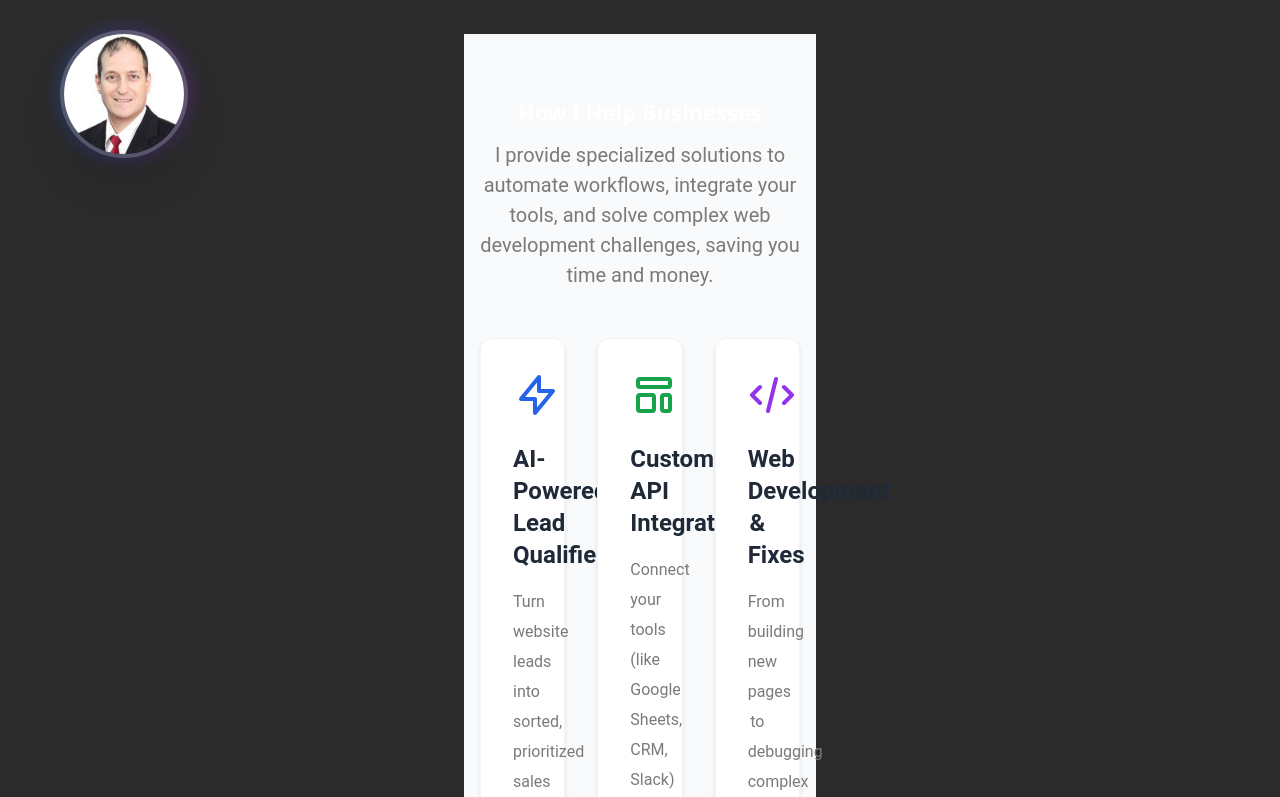
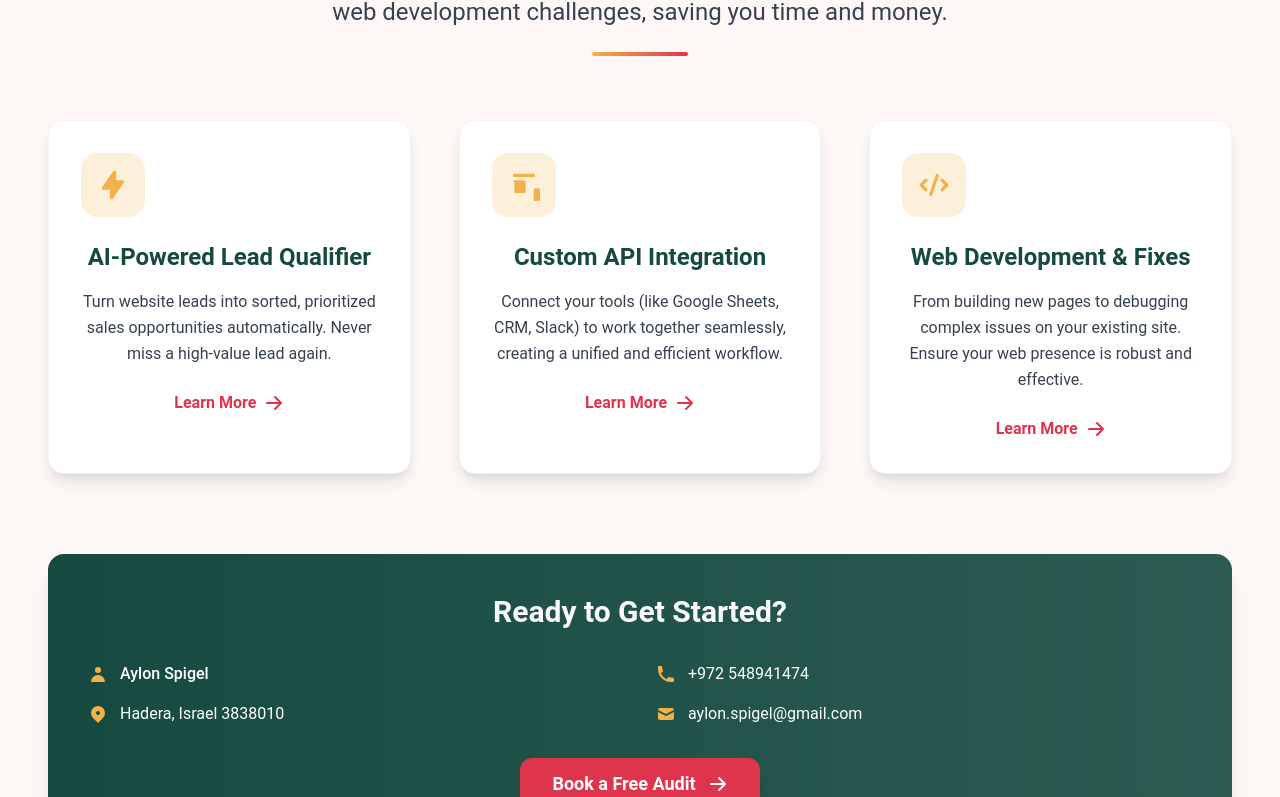
Before and after one commit to frontEndExpert/aylonspigel, a Next.js app: page / in a window 1280 px wide. Shown: the part 972-1769 px from the top of the page. Built offline with nearby package versions, Linux system fonts and the light colour scheme.

Commit message:
fix business and portfolio by ai with colors and responsive

```diff
--- a/src/components/Portfolio.jsx
+++ b/src/components/Portfolio.jsx
@@ -34,20 +34,20 @@ const Portfolio = () => {
   ];
 
   return (
-    <section className="py-8 sm:py-12 lg:py-16 bg-brand-neutral" id="proof">
-      <div className="container mx-auto px-4 sm:px-6 lg:px-8 max-w-7xl">
+    <section className="py-8 sm:py-12 lg:py-16 bg-brand-neutral w-full" id="proof">
+      <div className="w-full px-4 sm:px-6 lg:px-8 xl:px-12 2xl:px-16">
         {/* Header Section */}
         <div className="text-center mb-8 sm:mb-12 lg:mb-16">
           <h2 className="text-3xl sm:text-4xl lg:text-5xl font-bold text-brand-primary mb-4 sm:mb-6 leading-tight">
             See How I&apos;ve Helped Businesses Like Yours
           </h2>
-          <p className="text-lg sm:text-xl lg:text-2xl text-gray-700 max-w-4xl mx-auto leading-relaxed">
+          <p className="text-lg sm:text-xl lg:text-2xl text-gray-700 max-w-5xl mx-auto leading-relaxed">
             Don&apos;t just take my word for it. Explore these case studies to see the tangible results I&apos;ve delivered for clients.
           </p>
         </div>
 
         {/* Case Studies Grid */}
-        <div className="grid grid-cols-1 lg:grid-cols-2 gap-6 sm:gap-8 lg:gap-10">
+        <div className="grid grid-cols-1 md:grid-cols-2 xl:grid-cols-2 2xl:grid-cols-2 gap-6 sm:gap-8 lg:gap-10 xl:gap-12 max-w-none">
           {caseStudies.map(study => (
             <div
               key={study.id}
@@ -151,8 +151,8 @@ const Portfolio = () => {
 
         {/* Demo Video Placeholder */}
         <div className="mt-12 sm:mt-16 lg:mt-20 text-center">
-          <div className="bg-white rounded-2xl p-8 sm:p-12 shadow-lg border border-gray-100">
-            <div className="max-w-4xl mx-auto">
+          <div className="bg-white rounded-2xl p-8 sm:p-12 shadow-lg border border-gray-100 w-full">
+            <div className="w-full max-w-6xl mx-auto">
               <h3 className="text-2xl sm:text-3xl font-bold text-brand-primary mb-4">
                 See It In Action
               </h3>
--- a/src/components/business.jsx
+++ b/src/components/business.jsx
@@ -1,174 +1,160 @@
-import React, {useState} from 'react';
+import React from 'react';
 import Image from 'next/image';
 
 const Business = ({ data }) => {
-	const [pic, setPic] = useState(0);
-
-	if (data) {
-		var name = data.name;
-		var profilepic = '/static/images/' + data.image;
-		var street = data.address.street;
-		var city = data.address.city;
-		var state = data.address.state;
-		var zip = data.address.zip;
-		var phone = data.phone;
-		var email = data.email;
-		var resumeDownload = data.resumedownload;
-	}
-
-	const pictures=['doctor6.png','Inanna.jpg','slaves1.jpg','landing3.png','logo1.png','townhead.png']
-
-	function waitXSeconds(x) {
-		return new Promise(resolve => {
-		  setTimeout(() => {
-			resolve();
-		  }, x * 1000);
-		});
-	  }
-
-	  function getImage() {
-		var pic = 0;
-		return pictures[pic];
-	  }
+	// Extract data with fallbacks
+	const name = data?.name || 'Aylon Spigel';
+	const profilepic = data?.image ? '/static/images/' + data.image : '/static/images/aylon.png';
+	const city = data?.address?.city || 'Your City';
+	const state = data?.address?.state || 'Your State';
+	const zip = data?.address?.zip || 'Your ZIP';
+	const phone = data?.phone || 'Your Phone';
+	const email = data?.email || 'your@email.com';
 
 	return (
-		<section id='about' className="py-20 bg-gradient-to-br from-gray-50 to-blue-50">
-			<div className="container mx-auto px-6">
-				<div className="max-w-6xl mx-auto">
+		<section id='services' className="py-8 sm:py-12 lg:py-16 bg-brand-neutral w-full">
+			<div className="w-full px-4 sm:px-6 lg:px-8 xl:px-12 2xl:px-16">
 				{/* Section Header */}
-					<div className="text-center mb-16">
-						<h2 className="text-4xl md:text-5xl font-bold text-gray-900 mb-4">
+				<div className="text-center mb-8 sm:mb-12 lg:mb-16">
+					<h2 className="text-3xl sm:text-4xl lg:text-5xl font-bold text-brand-primary mb-4 sm:mb-6 leading-tight">
 						How I Help Businesses
 					</h2>
-						<div className="w-24 h-1 bg-gradient-to-r from-blue-500 to-purple-500 mx-auto rounded-full"></div>
+					<p className="text-lg sm:text-xl lg:text-2xl text-gray-700 max-w-5xl mx-auto leading-relaxed">
+						I provide specialized solutions to automate workflows, integrate your tools, and solve complex web development challenges, saving you time and money.
+					</p>
+					<div className="w-24 h-1 bg-gradient-to-r from-brand-secondary to-brand-accent mx-auto rounded-full mt-6"></div>
 				</div>
 
-					<div className="grid lg:grid-cols-3 gap-12 items-start">
-						{/* Profile Image */}
-						<div className="lg:col-span-1 flex justify-center lg:justify-start">
-							<div className="relative group">
-								<div className="absolute -inset-2 bg-gradient-to-r from-blue-600 to-purple-600 rounded-full blur opacity-25 group-hover:opacity-75 transition duration-1000 group-hover:duration-200"></div>
-								<Image
-									className='profile-pic rounded-full relative ring-4 ring-white/20 shadow-2xl'
-									src={profilepic || '/static/images/aylon.png'}
-									alt="Aylon's Profile Pic"
-									width={200}
-									height={200}
-								/>
+				{/* Services Flex Container */}
+				<div className="flex flex-col lg:flex-row gap-6 sm:gap-8 lg:gap-10 xl:gap-12 max-w-none">
+					{/* Service Card 1: AI Lead Qualifier */}
+					<div className="flex-1 bg-white rounded-2xl shadow-lg hover:shadow-xl transition-all duration-300 transform hover:-translate-y-1 border border-gray-100 overflow-hidden">
+						<div className="p-6 sm:p-8">
+							<div className="flex items-center justify-center w-16 h-16 bg-brand-secondary/20 rounded-2xl mb-6">
+								<svg className="w-8 h-8 text-brand-secondary" fill="currentColor" viewBox="0 0 20 20">
+									<path fillRule="evenodd" d="M11.3 1.046A1 1 0 0112 2v5h4a1 1 0 01.82 1.573l-7 10A1 1 0 018 18v-5H4a1 1 0 01-.82-1.573l7-10a1 1 0 011.12-.38z" clipRule="evenodd" />
+								</svg>
+							</div>
+							<h3 className="text-xl sm:text-2xl font-bold text-brand-primary mb-4 leading-tight">
+								AI-Powered Lead Qualifier
+							</h3>
+							<p className="text-gray-700 mb-6 leading-relaxed">
+								Turn website leads into sorted, prioritized sales opportunities automatically. Never miss a high-value lead again.
+							</p>
+							<a
+								href="#contact"
+								className="inline-flex items-center text-brand-accent font-semibold hover:text-brand-accent/80 transition-colors duration-200"
+							>
+								Learn More
+								<svg className="w-5 h-5 ml-2" fill="currentColor" viewBox="0 0 20 20">
+									<path fillRule="evenodd" d="M10.293 3.293a1 1 0 011.414 0l6 6a1 1 0 010 1.414l-6 6a1 1 0 01-1.414-1.414L14.586 11H3a1 1 0 110-2h11.586l-4.293-4.293a1 1 0 010-1.414z" clipRule="evenodd" />
+								</svg>
+							</a>
 						</div>
 					</div>
 
-						{/* Main Content */}
-						<section className="services-section py-16 bg-gray-50">
-    <div className="container mx-auto px-4">
-        {/* Section Header */}
-        <div className="text-center mb-12">
-            <h2 className="text-4xl font-bold text-gray-800 mb-4">How I Help Businesses</h2>
-            <p className="text-xl text-gray-600 max-w-3xl mx-auto">
-                I provide specialized solutions to automate workflows, integrate your tools, and solve complex web
-                development challenges, saving you time and money.
-            </p>
-        </div>
-
-        {/* Services Grid */}
-        <div className="grid grid-cols-1 md:grid-cols-3 gap-8">
-            {/* Service Card 1: AI Lead Qualifier */}
-            <div className="service-card bg-white p-8 rounded-xl shadow-md hover:shadow-lg transition-shadow duration-300 border border-gray-100">
-                <div className="icon-container mb-6 text-blue-600">
-                    {/* Replace with your preferred icon from Lucide, Heroicons, etc. */}
-                    <svg xmlns="http://www.w3.org/2000/svg" className="h-12 w-12" fill="none" viewBox="0 0 24 24" stroke="currentColor">
-                        <path strokeLinecap="round" strokeLinejoin="round" strokeWidth={2} d="M13 10V3L4 14h7v7l9-11h-7z" />
+					{/* Service Card 2: API Integration */}
+					<div className="flex-1 bg-white rounded-2xl shadow-lg hover:shadow-xl transition-all duration-300 transform hover:-translate-y-1 border border-gray-100 overflow-hidden">
+						<div className="p-6 sm:p-8">
+							<div className="flex items-center justify-center w-16 h-16 bg-brand-secondary/20 rounded-2xl mb-6">
+								<svg className="w-8 h-8 text-brand-secondary" fill="currentColor" viewBox="0 0 20 20">
+									<path fillRule="evenodd" d="M3 4a1 1 0 011-1h12a1 1 0 110 2H4a1 1 0 01-1-1zm0 4a1 1 0 011-1h6a1 1 0 011 1v6a1 1 0 01-1 1H5a1 1 0 01-1-1v-6zM16 13a1 1 0 011-1h2a1 1 0 011 1v6a1 1 0 01-1 1h-2a1 1 0 01-1-1v-6z" clipRule="evenodd" />
 								</svg>
 							</div>
-                <h3 className="text-2xl font-semibold text-gray-800 mb-4">AI-Powered Lead Qualifier</h3>
-                <p className="text-gray-600 mb-6">
-                    Turn website leads into sorted, prioritized sales opportunities automatically. Never miss a high-value lead again.
+							<h3 className="text-xl sm:text-2xl font-bold text-brand-primary mb-4 leading-tight">
+								Custom API Integration
+							</h3>
+							<p className="text-gray-700 mb-6 leading-relaxed">
+								Connect your tools (like Google Sheets, CRM, Slack) to work together seamlessly, creating a unified and efficient workflow.
 							</p>
-                <a href="#contact" className="text-blue-600 font-medium hover:text-blue-800 inline-flex items-center">
+							<a
+								href="#contact"
+								className="inline-flex items-center text-brand-accent font-semibold hover:text-brand-accent/80 transition-colors duration-200"
+							>
 								Learn More
-                    <svg xmlns="http://www.w3.org/2000/svg" className="h-5 w-5 ml-1" viewBox="0 0 20 20" fill="currentColor">
-                        <path fillRule="evenodd" d="M12.293 5.293a1 1 0 011.414 0l4 4a1 1 0 010 1.414l-4 4a1 1 0 01-1.414-1.414L14.586 11H3a1 1 0 110-2h11.586l-2.293-2.293a1 1 0 010-1.414z" clipRule="evenodd" />
+								<svg className="w-5 h-5 ml-2" fill="currentColor" viewBox="0 0 20 20">
+									<path fillRule="evenodd" d="M10.293 3.293a1 1 0 011.414 0l6 6a1 1 0 010 1.414l-6 6a1 1 0 01-1.414-1.414L14.586 11H3a1 1 0 110-2h11.586l-4.293-4.293a1 1 0 010-1.414z" clipRule="evenodd" />
 								</svg>
 							</a>
 						</div>
-
-            {/* Service Card 2: API Integration */}
-            <div className="service-card bg-white p-8 rounded-xl shadow-md hover:shadow-lg transition-shadow duration-300 border border-gray-100">
-                <div className="icon-container mb-6 text-green-600">
-                    <svg xmlns="http://www.w3.org/2000/svg" className="h-12 w-12" fill="none" viewBox="0 0 24 24" stroke="currentColor">
-                        <path strokeLinecap="round" strokeLinejoin="round" strokeWidth={2} d="M4 5a1 1 0 011-1h14a1 1 0 011 1v2a1 1 0 01-1 1H5a1 1 0 01-1-1V5zM4 13a1 1 0 011-1h6a1 1 0 011 1v6a1 1 0 01-1 1H5a1 1 0 01-1-1v-6zM16 13a1 1 0 011-1h2a1 1 0 011 1v6a1 1 0 01-1 1h-2a1 1 0 01-1-1v-6z" />
-                    </svg>
-                </div>
-                <h3 className="text-2xl font-semibold text-gray-800 mb-4">Custom API Integration</h3>
-                <p className="text-gray-600 mb-6">
-                    Connect your tools (like Google Sheets, CRM, Slack) to work together seamlessly, creating a unified and efficient workflow.
-                </p>
-                <a href="#contact" className="text-green-600 font-medium hover:text-green-800 inline-flex items-center">
-                    Learn More
-                    <svg xmlns="http://www.w3.org/2000/svg" className="h-5 w-5 ml-1" viewBox="0 0 20 20" fill="currentColor">
-                        <path fillRule="evenodd" d="M12.293 5.293a1 1 0 011.414 0l4 4a1 1 0 010 1.414l-4 4a1 1 0 01-1.414-1.414L14.586 11H3a1 1 0 110-2h11.586l-2.293-2.293a1 1 0 010-1.414z" clipRule="evenodd" />
-                    </svg>
-                </a>
 					</div>
 
 					{/* Service Card 3: Web Dev & Fixes */}
-            <div className="service-card bg-white p-8 rounded-xl shadow-md hover:shadow-lg transition-shadow duration-300 border border-gray-100">
-                <div className="icon-container mb-6 text-purple-600">
-                    <svg xmlns="http://www.w3.org/2000/svg" className="h-12 w-12" fill="none" viewBox="0 0 24 24" stroke="currentColor">
-                        <path strokeLinecap="round" strokeLinejoin="round" strokeWidth={2} d="M10 20l4-16m4 4l4 4-4 4M6 16l-4-4 4-4" />
+					<div className="flex-1 bg-white rounded-2xl shadow-lg hover:shadow-xl transition-all duration-300 transform hover:-translate-y-1 border border-gray-100 overflow-hidden">
+						<div className="p-6 sm:p-8">
+							<div className="flex items-center justify-center w-16 h-16 bg-brand-secondary/20 rounded-2xl mb-6">
+								<svg className="w-8 h-8 text-brand-secondary" fill="currentColor" viewBox="0 0 20 20">
+									<path fillRule="evenodd" d="M12.316 3.051a1 1 0 01.633 1.265l-4 12a1 1 0 11-1.898-.632l4-12a1 1 0 011.265-.633zM5.707 6.293a1 1 0 010 1.414L3.414 10l2.293 2.293a1 1 0 11-1.414 1.414l-3-3a1 1 0 010-1.414l3-3a1 1 0 011.414 0zm8.586 0a1 1 0 011.414 0l3 3a1 1 0 010 1.414l-3 3a1 1 0 11-1.414-1.414L16.586 10l-2.293-2.293a1 1 0 010-1.414z" clipRule="evenodd" />
 								</svg>
 							</div>
-                <h3 className="text-2xl font-semibold text-gray-800 mb-4">Web Development & Fixes</h3>
-                <p className="text-gray-600 mb-6">
+							<h3 className="text-xl sm:text-2xl font-bold text-brand-primary mb-4 leading-tight">
+								Web Development & Fixes
+							</h3>
+							<p className="text-gray-700 mb-6 leading-relaxed">
 								From building new pages to debugging complex issues on your existing site. Ensure your web presence is robust and effective.
 							</p>
-                <a href="#contact" className="text-purple-600 font-medium hover:text-purple-800 inline-flex items-center">
+							<a
+								href="#contact"
+								className="inline-flex items-center text-brand-accent font-semibold hover:text-brand-accent/80 transition-colors duration-200"
+							>
 								Learn More
-                    <svg xmlns="http://www.w3.org/2000/svg" className="h-5 w-5 ml-1" viewBox="0 0 20 20" fill="currentColor">
-                        <path fillRule="evenodd" d="M12.293 5.293a1 1 0 011.414 0l4 4a1 1 0 010 1.414l-4 4a1 1 0 01-1.414-1.414L14.586 11H3a1 1 0 110-2h11.586l-2.293-2.293a1 1 0 010-1.414z" clipRule="evenodd" />
+								<svg className="w-5 h-5 ml-2" fill="currentColor" viewBox="0 0 20 20">
+									<path fillRule="evenodd" d="M10.293 3.293a1 1 0 011.414 0l6 6a1 1 0 010 1.414l-6 6a1 1 0 01-1.414-1.414L14.586 11H3a1 1 0 110-2h11.586l-4.293-4.293a1 1 0 010-1.414z" clipRule="evenodd" />
 								</svg>
 							</a>
 						</div>
 					</div>
 				</div>
-</section>
-					</div>
 
-					{/* Contact Details */}
-					<div className="mt-16">
-						<div className="bg-gradient-to-r from-blue-600 to-purple-600 rounded-2xl p-8 text-white shadow-xl">
-							<h3 className="text-2xl font-bold mb-6 text-center">Contact Details</h3>
-							<div className="grid md:grid-cols-2 gap-8">
-								<div className="space-y-3">
+				{/* Contact Details Section */}
+				<div className="mt-12 sm:mt-16 lg:mt-20">
+					<div className="bg-gradient-to-r from-brand-primary to-brand-primary/90 rounded-2xl p-6 sm:p-8 lg:p-10 text-white shadow-xl">
+						<h3 className="text-2xl sm:text-3xl font-bold mb-6 sm:mb-8 text-center">
+							Ready to Get Started?
+						</h3>
+						<div className="grid grid-cols-1 md:grid-cols-2 gap-6 sm:gap-8">
+							<div className="space-y-4">
 								<div className="flex items-center space-x-3">
-										<svg className="w-5 h-5" fill="none" stroke="currentColor" viewBox="0 0 24 24">
-											<path strokeLinecap="round" strokeLinejoin="round" strokeWidth={2} d="M16 7a4 4 0 11-8 0 4 4 0 018 0zM12 14a7 7 0 00-7 7h14a7 7 0 00-7-7z" />
+									<svg className="w-5 h-5 text-brand-secondary" fill="currentColor" viewBox="0 0 20 20">
+										<path fillRule="evenodd" d="M10 9a3 3 0 100-6 3 3 0 000 6zm-7 9a7 7 0 1114 0H3z" clipRule="evenodd" />
 									</svg>
 									<span className="font-medium">{name}</span>
 								</div>
 								<div className="flex items-center space-x-3">
-										<svg className="w-5 h-5" fill="none" stroke="currentColor" viewBox="0 0 24 24">
-											<path strokeLinecap="round" strokeLinejoin="round" strokeWidth={2} d="M17.657 16.657L13.414 20.9a1.998 1.998 0 01-2.827 0l-4.244-4.243a8 8 0 1111.314 0z" />
-											<path strokeLinecap="round" strokeLinejoin="round" strokeWidth={2} d="M15 11a3 3 0 11-6 0 3 3 0 016 0z" />
+									<svg className="w-5 h-5 text-brand-secondary" fill="currentColor" viewBox="0 0 20 20">
+										<path fillRule="evenodd" d="M5.05 4.05a7 7 0 119.9 9.9L10 18.9l-4.95-4.95a7 7 0 010-9.9zM10 11a2 2 0 100-4 2 2 0 000 4z" clipRule="evenodd" />
 									</svg>
 									<span>{city}, {state} {zip}</span>
 								</div>
 							</div>
-								<div className="space-y-3">
+							<div className="space-y-4">
 								<div className="flex items-center space-x-3">
-										<svg className="w-5 h-5" fill="none" stroke="currentColor" viewBox="0 0 24 24">
-											<path strokeLinecap="round" strokeLinejoin="round" strokeWidth={2} d="M3 5a2 2 0 012-2h3.28a1 1 0 01.948.684l1.498 4.493a1 1 0 01-.502 1.21l-2.257 1.13a11.042 11.042 0 005.516 5.516l1.13-2.257a1 1 0 011.21-.502l4.493 1.498a1 1 0 01.684.949V19a2 2 0 01-2 2h-1C9.716 21 3 14.284 3 6V5z" />
+									<svg className="w-5 h-5 text-brand-secondary" fill="currentColor" viewBox="0 0 20 20">
+										<path d="M2 3a1 1 0 011-1h2.153a1 1 0 01.986.836l.74 4.435a1 1 0 01-.54 1.06l-1.548.773a11.037 11.037 0 006.105 6.105l.774-1.548a1 1 0 011.059-.54l4.435.74a1 1 0 01.836.986V17a1 1 0 01-1 1h-2C7.82 18 2 12.18 2 5V3z" />
 									</svg>
 									<span>{phone}</span>
 								</div>
 								<div className="flex items-center space-x-3">
-										<svg className="w-5 h-5" fill="none" stroke="currentColor" viewBox="0 0 24 24">
-											<path strokeLinecap="round" strokeLinejoin="round" strokeWidth={2} d="M3 8l7.89 4.26a2 2 0 002.22 0L21 8M5 19h14a2 2 0 002-2V7a2 2 0 00-2-2H5a2 2 0 00-2 2v10a2 2 0 002 2z" />
+									<svg className="w-5 h-5 text-brand-secondary" fill="currentColor" viewBox="0 0 20 20">
+										<path d="M2.003 5.884L10 9.882l7.997-3.998A2 2 0 0016 4H4a2 2 0 00-1.997 1.884z" />
+										<path d="M18 8.118l-8 4-8-4V14a2 2 0 002 2h12a2 2 0 002-2V8.118z" />
 									</svg>
 									<span>{email}</span>
 								</div>
 							</div>
 						</div>
+
+						{/* CTA Button */}
+						<div className="text-center mt-8">
+							<a
+								href="#contact"
+								className="bg-brand-accent hover:bg-brand-accent/90 text-white font-bold py-3 px-8 rounded-xl text-lg transition-all duration-300 transform hover:scale-105 shadow-lg hover:shadow-xl inline-flex items-center gap-3"
+							>
+								<span>Book a Free Audit</span>
+								<svg className="w-5 h-5" fill="currentColor" viewBox="0 0 20 20">
+									<path fillRule="evenodd" d="M10.293 3.293a1 1 0 011.414 0l6 6a1 1 0 010 1.414l-6 6a1 1 0 01-1.414-1.414L14.586 11H3a1 1 0 110-2h11.586l-4.293-4.293a1 1 0 010-1.414z" clipRule="evenodd" />
+								</svg>
+							</a>
 						</div>
 					</div>
 				</div>
```
Lines whose indentation alone changed are shown as unchanged.
